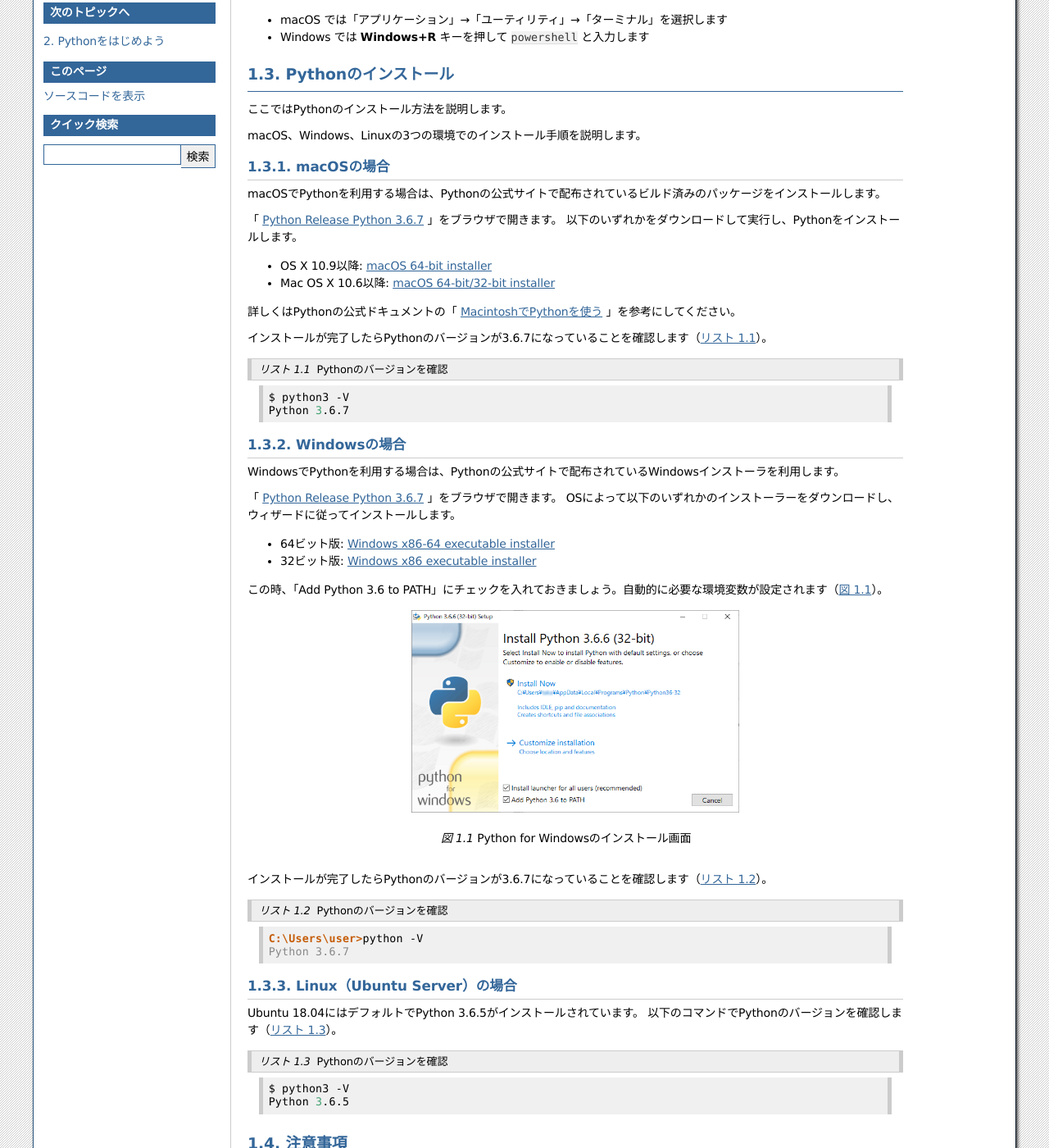
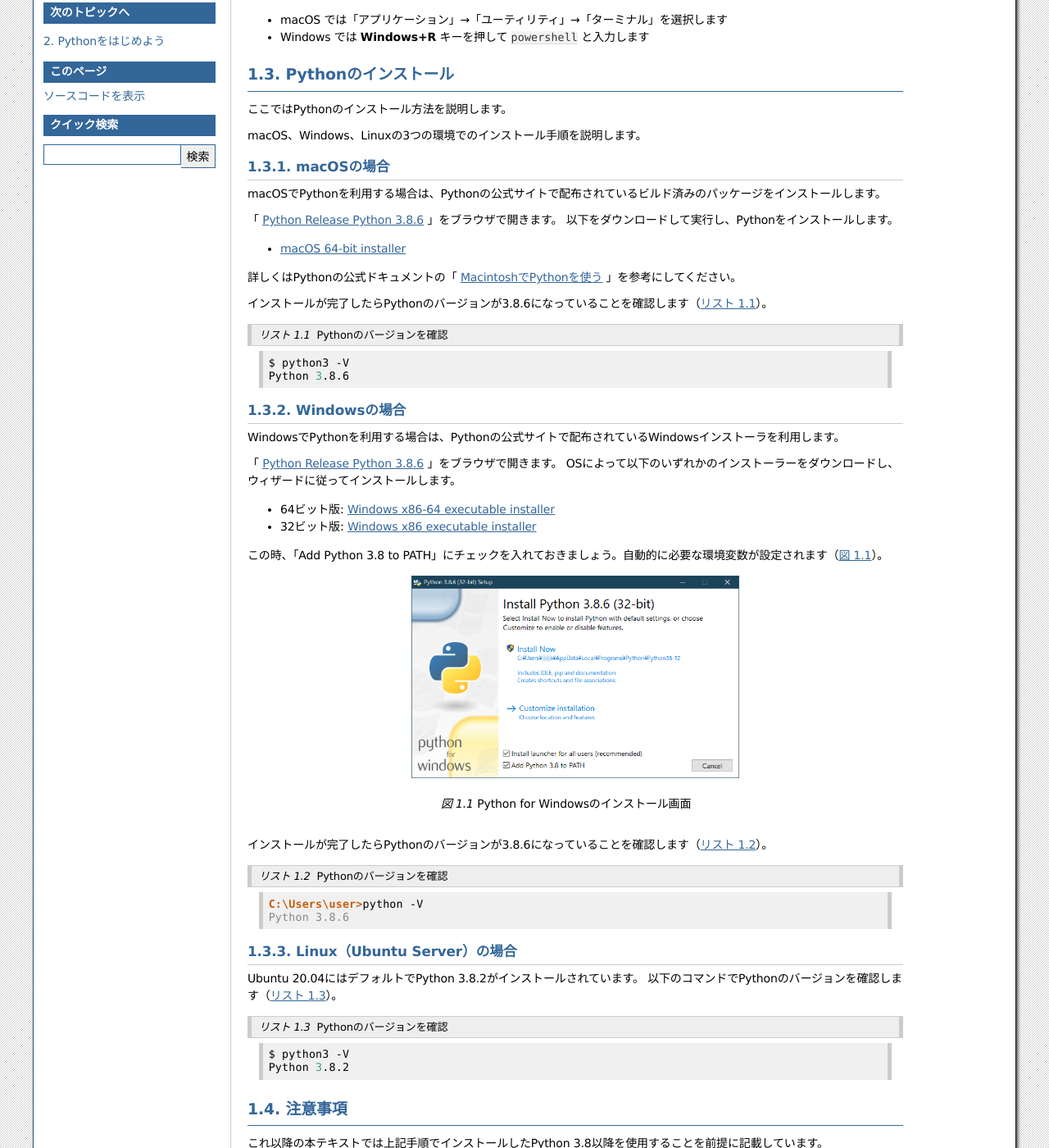
Before and after one commit to pyconjp/pycamp.pycon.jp, a Sphinx documentation site: the page built from source/textbook/1_install.rst, in a window 1280 px wide and 1400 px high, scrolled down 510 px. Shown: the whole window at 82% size. Built offline with Sphinx 7.4.7, drawn with Linux system fonts in a browser that asks for light colours; some of the changed text lies outside the part shown.

Commit message:
ISSHA-2173 インストールバージョンを更新

```diff
--- a/source/textbook/1_install.rst
+++ b/source/textbook/1_install.rst
@@ -1,8 +1,8 @@
 .. _guide-install:
 
-=============================
-Pythonをはじめる前に
-=============================
+======================
+ Pythonをはじめる前に
+======================
 
 :節サブタイトル: エディタ、コマンドラインの準備、Pythonのインストール方法の紹介
 
@@ -50,18 +50,17 @@
     single: Install; macOS
 
 macOSの場合
--------------------------------------
+-----------
 macOSでPythonを利用する場合は、Pythonの公式サイトで配布されているビルド済みのパッケージをインストールします。
 
-「 `Python Release Python 3.6.7 <https://www.python.org/downloads/release/python-367/>`_ 」をブラウザで開きます。
-以下のいずれかをダウンロードして実行し、Pythonをインストールします。
+「 `Python Release Python 3.8.6 <https://www.python.org/downloads/release/python-386/>`_ 」をブラウザで開きます。
+以下をダウンロードして実行し、Pythonをインストールします。
 
-- OS X 10.9以降: `macOS 64-bit installer <https://www.python.org/ftp/python/3.6.7/python-3.6.7-macosx10.9.pkg>`_
-- Mac OS X 10.6以降: `macOS 64-bit/32-bit installer <https://www.python.org/ftp/python/3.6.7/python-3.6.7-macosx10.6.pkg>`_
+- `macOS 64-bit installer <https://www.python.org/ftp/python/3.8.6/python-3.8.6-macosx10.9.pkg>`_
 
 詳しくはPythonの公式ドキュメントの「 `MacintoshでPythonを使う <https://docs.python.org/ja/3/using/mac.html>`_ 」を参考にしてください。
 
-インストールが完了したらPythonのバージョンが3.6.7になっていることを確認します（:numref:`check-version-mac`）。
+インストールが完了したらPythonのバージョンが3.8.6になっていることを確認します（:numref:`check-version-mac`）。
 
 .. _check-version-mac:
 
@@ -69,23 +68,23 @@
    :caption: Pythonのバージョンを確認
 
    $ python3 -V
-   Python 3.6.7
+   Python 3.8.6
 
 .. index::
     single: Install; Windows
 
 Windowsの場合
--------------------------------------
+-------------
 
 WindowsでPythonを利用する場合は、Pythonの公式サイトで配布されているWindowsインストーラを利用します。
 
-「 `Python Release Python 3.6.7 <https://www.python.org/downloads/release/python-367/>`_ 」をブラウザで開きます。
+「 `Python Release Python 3.8.6 <https://www.python.org/downloads/release/python-386/>`_ 」をブラウザで開きます。
 OSによって以下のいずれかのインストーラーをダウンロードし、ウィザードに従ってインストールします。
 
-- 64ビット版: `Windows x86-64 executable installer <https://www.python.org/ftp/python/3.6.7/python-3.6.7-amd64.exe>`_
-- 32ビット版: `Windows x86 executable installer <https://www.python.org/ftp/python/3.6.7/python-3.6.7.exe>`_
+- 64ビット版: `Windows x86-64 executable installer <https://www.python.org/ftp/python/3.8.6/python-3.8.6-amd64.exe>`_
+- 32ビット版: `Windows x86 executable installer <https://www.python.org/ftp/python/3.8.6/python-3.8.6.exe>`_
 
-この時、「Add Python 3.6 to PATH」にチェックを入れておきましょう。自動的に必要な環境変数が設定されます（:numref:`windows-install`）。
+この時、「Add Python 3.8 to PATH」にチェックを入れておきましょう。自動的に必要な環境変数が設定されます（:numref:`windows-install`）。
 
 .. _windows-install:
 
@@ -97,7 +96,7 @@
 .. index::
     single: Install; Linux
 
-インストールが完了したらPythonのバージョンが3.6.7になっていることを確認します（:numref:`check-version-win`）。
+インストールが完了したらPythonのバージョンが3.8.6になっていることを確認します（:numref:`check-version-win`）。
 
 .. _check-version-win:
 
@@ -105,12 +104,11 @@
    :caption: Pythonのバージョンを確認
 
    C:\Users\user>python -V
-   Python 3.6.7
+   Python 3.8.6
 
 Linux（Ubuntu Server）の場合
--------------------------------------
-
-Ubuntu 18.04にはデフォルトでPython 3.6.5がインストールされています。
+----------------------------
+Ubuntu 20.04にはデフォルトでPython 3.8.2がインストールされています。
 以下のコマンドでPythonのバージョンを確認します（:numref:`check-version`）。
 
 .. _check-version:
@@ -119,22 +117,22 @@
    :caption: Pythonのバージョンを確認
 
    $ python3 -V
-   Python 3.6.5
+   Python 3.8.2
 
 注意事項
-==========
-これ以降の本テキストでは上記手順でインストールしたPython 3.6以降を使用することを前提に記載しています。
+========
+これ以降の本テキストでは上記手順でインストールしたPython 3.8以降を使用することを前提に記載しています。
 
 Python 2.7等のPython2系やAnacondaでインストールしたPythonでは実習ができません。
 
 Pythonを起動した時に表示される文字をチェックして、下記が問題ないか確認してください。
 
-- Pythonのバージョン(3.6以上であること)
+- Pythonのバージョン(3.8以上であること)
 - Anacondaという文字が表示されないこと
 
 インストールされていない場合は前述の手順でPython3.6のインストールを行ってください。
 
 まとめ
-=============
+======
 本節では、事前準備としてエディタ、コマンドラインとPython のインストール方法を紹介しました。
 次節ではFizzBuzzを通じたPythonの特徴、基本、役立つWeb の情報、書籍を紹介します。
```
Also changed, not shown: source/textbook/images/pythonforwindows1.png.
